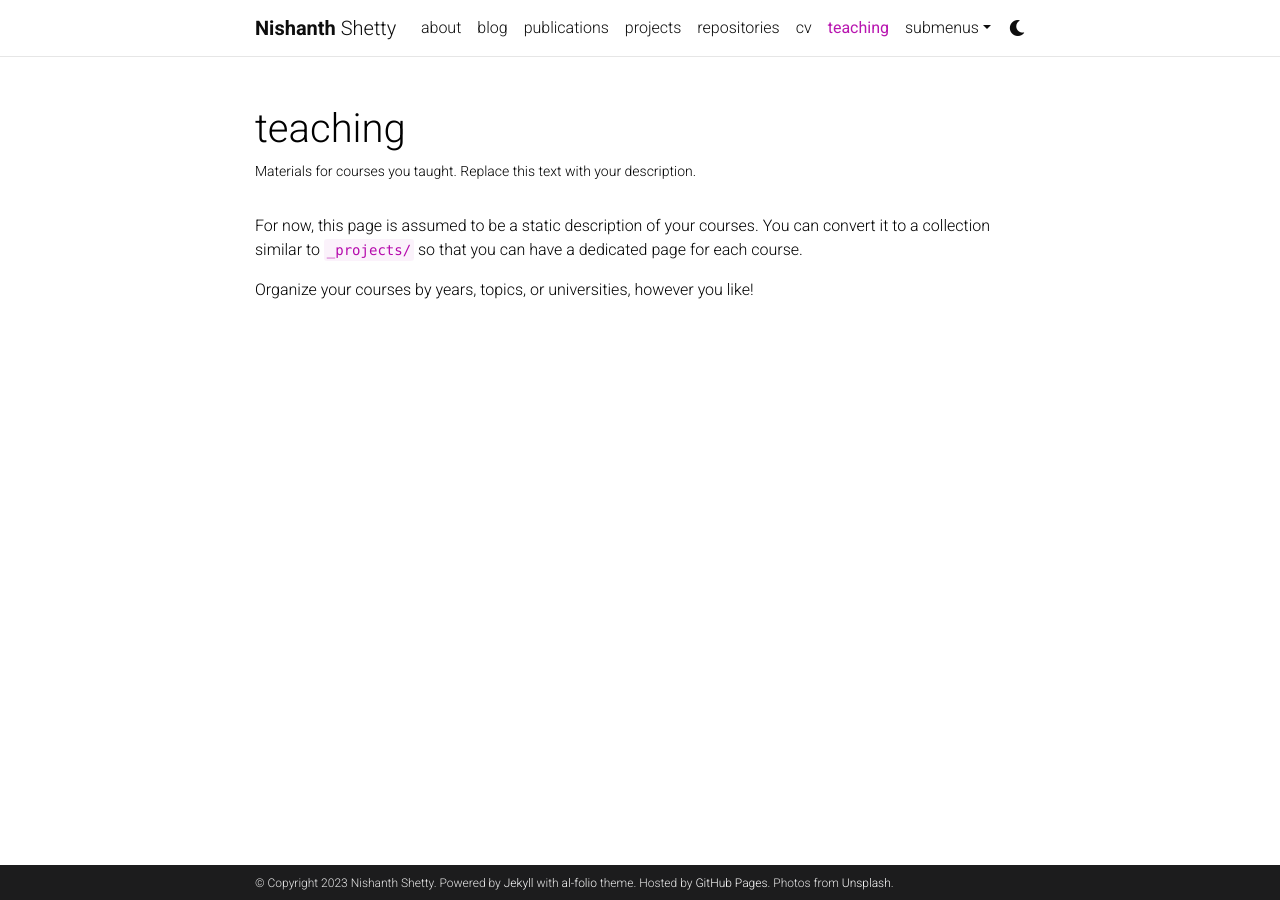
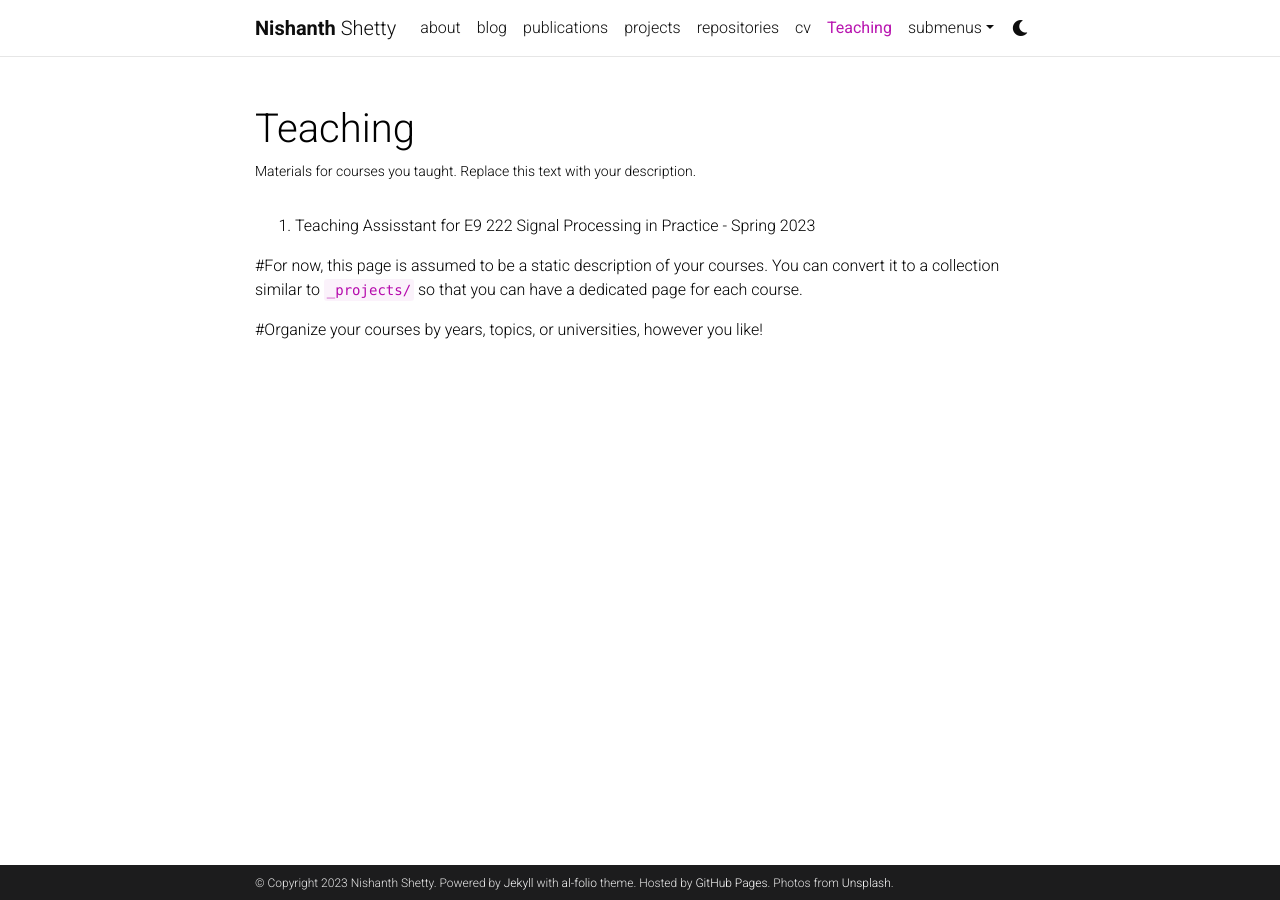
Before and after one commit to nishanth-shetty/nishanth-shetty.github.io, a Jekyll site: the page built from _pages/teaching.md, in a window 1280 px wide. Built offline with Jekyll 4.4.1, drawn with Linux system fonts in a browser that asks for light colours; comment, search, counter and statistics services are not loaded; a style sheet for code colours, icons or effects is not loaded.

Commit message:
Update teaching.md

```diff
--- a/_pages/teaching.md
+++ b/_pages/teaching.md
@@ -1,12 +1,16 @@
 ---
 layout: page
 permalink: /teaching/
-title: teaching
+title: Teaching
 description: Materials for courses you taught. Replace this text with your description.
 nav: true
 nav_order: 5
 ---
 
-For now, this page is assumed to be a static description of your courses. You can convert it to a collection similar to `_projects/` so that you can have a dedicated page for each course.
+<ol>
+  <li>Teaching Assisstant for E9 222 Signal Processing in Practice - Spring 2023</li>
+ </ol>
 
-Organize your courses by years, topics, or universities, however you like!
+#For now, this page is assumed to be a static description of your courses. You can convert it to a collection similar to `_projects/` so that you can have a dedicated page for each course.
+
+#Organize your courses by years, topics, or universities, however you like!
```
